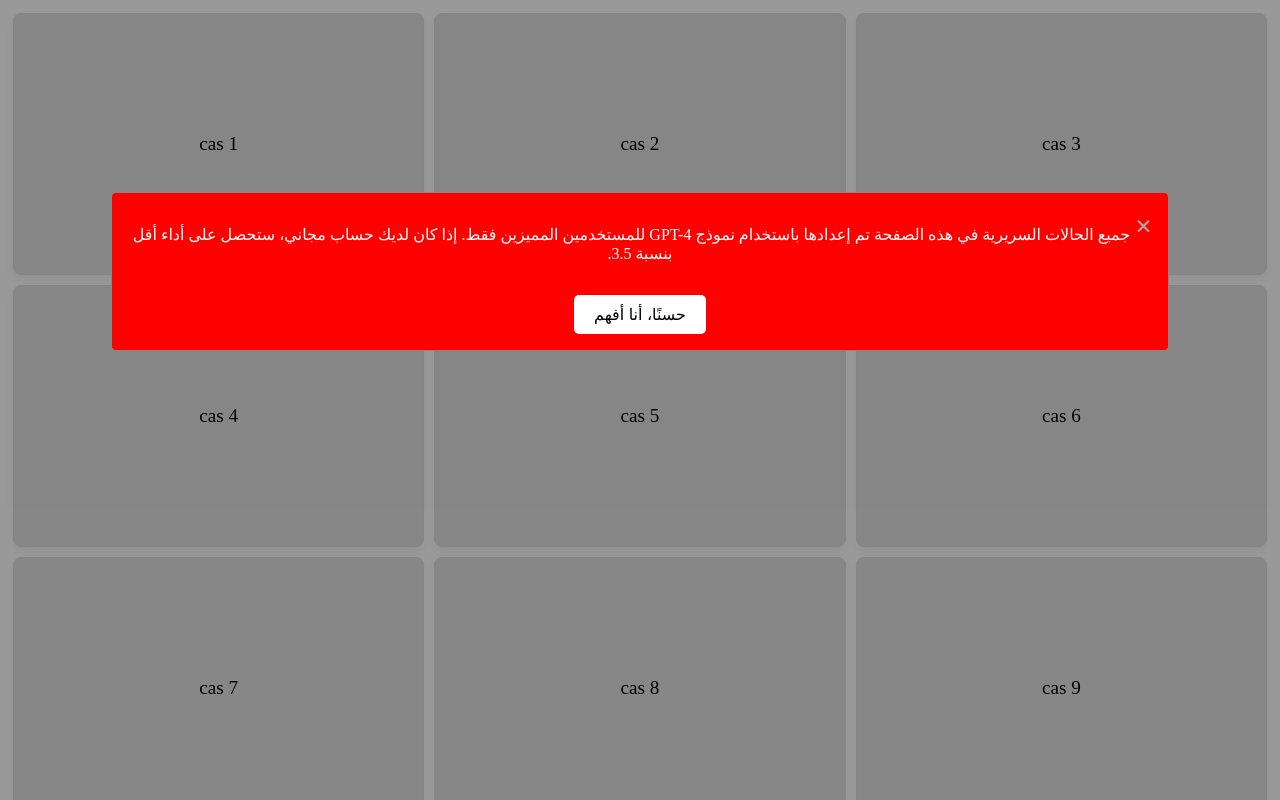
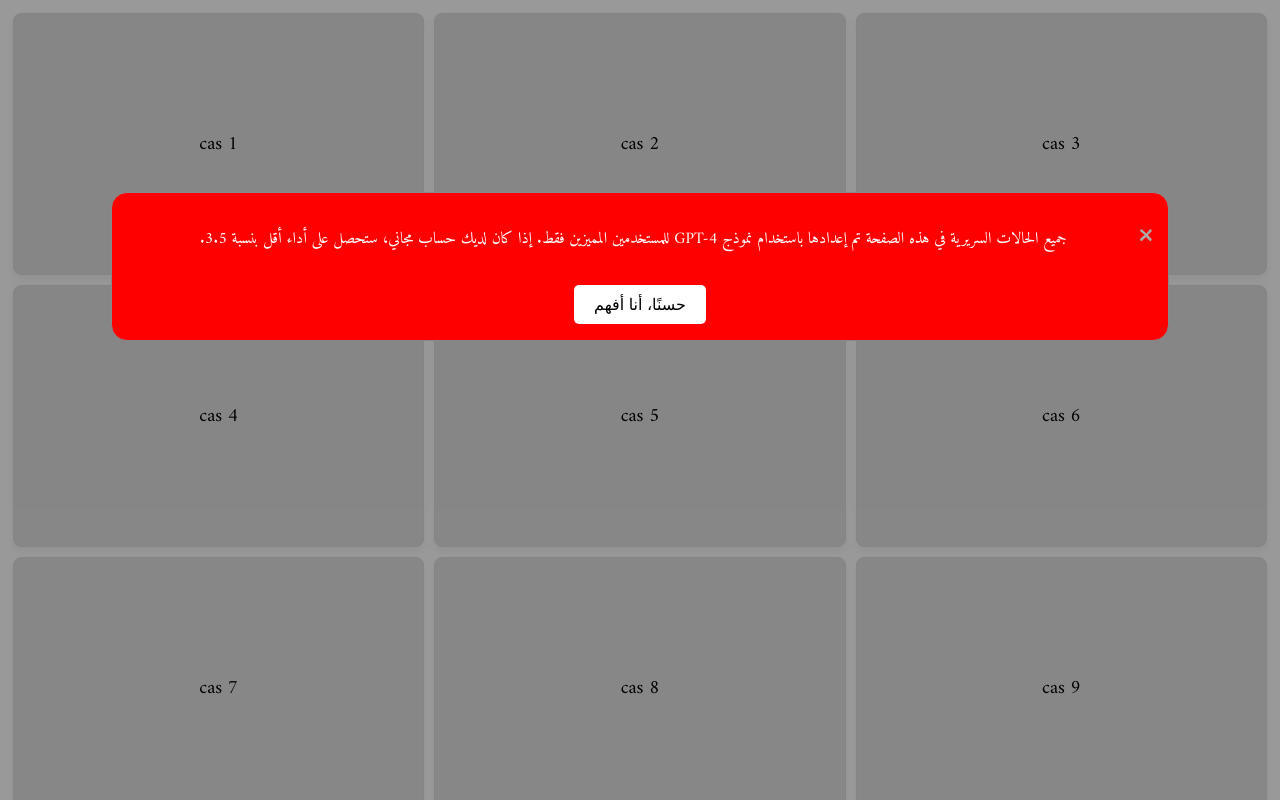
Before and after one commit to ameurBENNAOUI/casgpt, a plain HTML site: page index.html in a window 1280 px wide. Shown: the top 800 px of the page. Drawn offline with Linux system fonts and the light colour scheme.

Commit message:
add arabic font

```diff
--- a/index.html
+++ b/index.html
@@ -1,10 +1,14 @@
 <!DOCTYPE html>
 <html>
 <head>
+    <link href="https://fonts.googleapis.com/css2?family=Amiri&display=swap" rel="stylesheet"> <!-- Add this line -->
+
     <title>Our Cas Clinics</title>
     <style>
         :root {
-            font-size: 16px; /* Define base font size */
+            font-size: 36spx; /* Define base font size */
+            font-family: 'Amiri', serif; /* Add this line to apply Amiri font as default */
+
         }
         .grid {
     display: flex;
@@ -56,17 +60,19 @@
             background-color: rgba(0,0,0,0.4);
         }
 
+
+
         .modal-content {
             direction: rtl;
-
             background-color: #ff0000;
             margin: 15% auto;
             padding: 1rem;
             border: 0.0625rem solid #888;
             width: 80%;
             text-align: center;
-            border-radius: 0.3125rem; /* 5px */
+            border-radius: 1rem; /* Increase border-radius here */
             color: #fff;
+            font-family: 'Amiri', serif;
         }
 
         .close {
```
